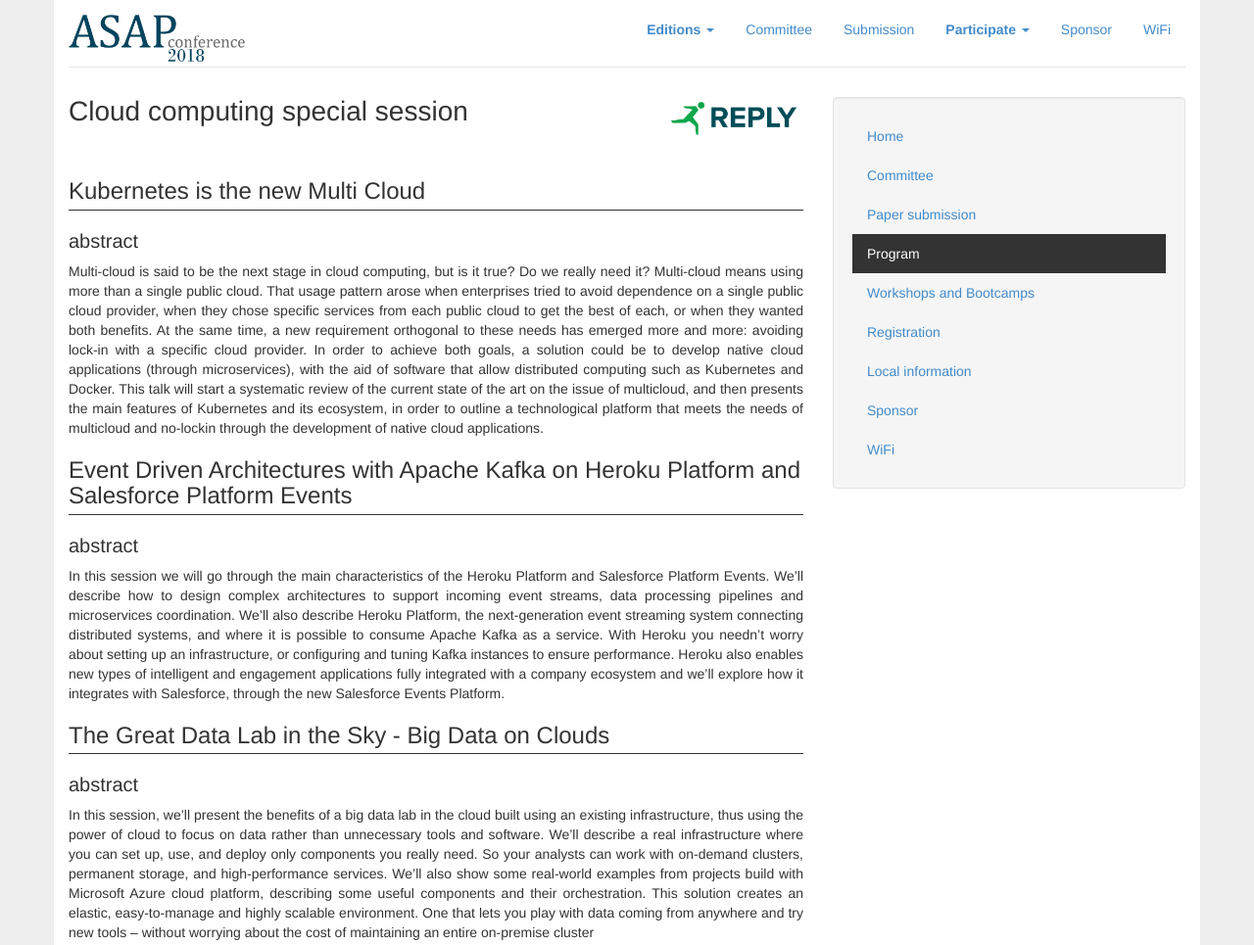
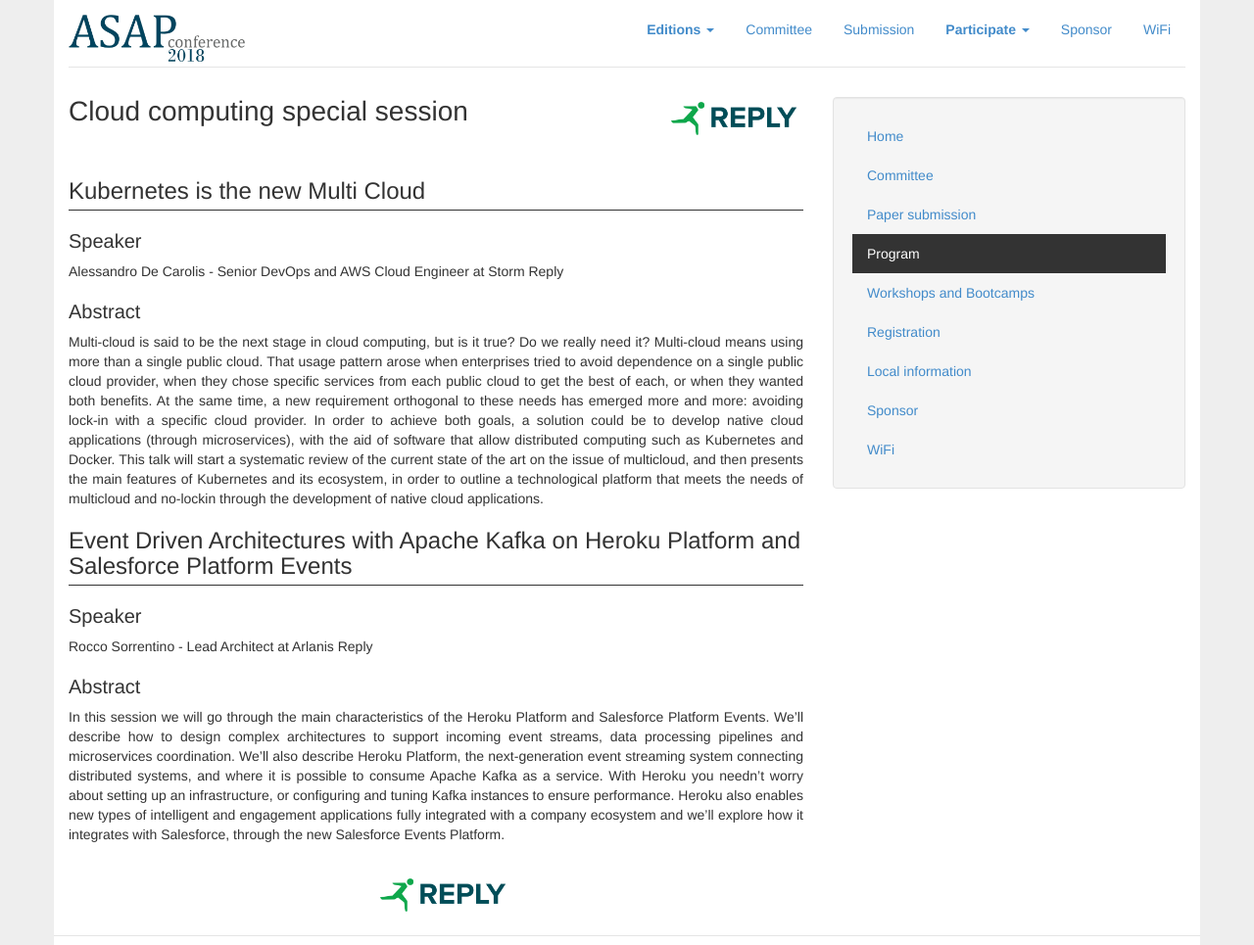
Before and after one commit to necst/asap18.necst.it, a plain HTML site: page cloud-computing.html in a window 1280 px wide. Shown: the top 965 px of the page at 98% size. Drawn offline with Linux system fonts and the light colour scheme; a script that the page names is missing.

Commit message:
updated links and reply program

```diff
--- a/cloud-computing.html
+++ b/cloud-computing.html
@@ -121,7 +121,15 @@
             </h2>
 
             <h3>
-                abstract
+                Speaker
+            </h3>
+
+            <p>
+                Alessandro De Carolis - Senior DevOps and AWS Cloud Engineer at Storm Reply
+            </p>
+
+            <h3>
+                Abstract
             </h3>
 
             <p>
@@ -133,23 +141,19 @@
             </h2>
 
             <h3>
-                abstract
+                Speaker
+            </h3>
+
+            <p>
+                Rocco Sorrentino - Lead Architect at Arlanis Reply
+            </p>
+
+            <h3>
+                Abstract
             </h3>
 
             <p>
                 In this session we will go through the main characteristics of the Heroku Platform and Salesforce Platform Events. We’ll describe how to design complex architectures to support incoming event streams, data processing pipelines and microservices coordination. We’ll also describe Heroku Platform, the next-generation event streaming system connecting distributed systems, and where it is possible to consume Apache Kafka as a service. With Heroku you needn’t worry about setting up an infrastructure, or configuring and tuning Kafka instances to ensure performance. Heroku also enables new types of intelligent and engagement applications fully integrated with a company ecosystem and we’ll explore how it integrates with Salesforce, through the new Salesforce Events Platform.
-            </p>
-
-            <h2>
-                The Great Data Lab in the Sky - Big Data on Clouds
-            </h2>
-
-            <h3>
-                abstract
-            </h3>
-
-            <p>
-                In this session, we’ll present the benefits of a big data lab in the cloud built using an existing infrastructure, thus using the power of cloud to focus on data rather than unnecessary tools and software. We’ll describe a real infrastructure where you can set up, use, and deploy only components you really need. So your analysts can work with on-demand clusters, permanent storage, and high-performance services. We’ll also show some real-world examples from projects build with Microsoft Azure cloud platform, describing some useful components and their orchestration. This solution creates an elastic, easy-to-manage and highly scalable environment. One that lets you play with data coming from anywhere and try new tools – without worrying about the cost of maintaining an entire on-premise cluster
             </p>
 
             <div class="col-sm-12 hidden-sm" style="text-align: center">
@@ -194,7 +198,7 @@
         </div>
 
         <div>
-            <a target="_blank" href="https://www.unicreditgroup.eu/en.html">
+            <a target="_blank" href="https://www.unicredit.it/">
                 <img style="width:210px; text-align:center;" class="sponsor-logo" src="/images/sponsor_logos/unicredit.png" alt="UniCredit"/>
             </a>
         </div>
```
Also changed, not shown: call_for_paper.html (+1 -1 lines), committee.html (+1 -1 lines), html/footer.html (+1 -1 lines), index.html (+1 -1 lines), keynote-deep-reinforcement-learning-finance.html (+1 -1 lines), keynote-google-pixel.html (+1 -1 lines), keynote-machine-learning.html (+1 -1 lines), keynote-make-sparse-fast.html (+1 -1 lines), keynote-open-source-hpc.html (+1 -1 lines), local_information.html (+1 -1 lines), pages/cloud-computing.html (+18 -14 lines), pages/sponsor.html (+1 -1 lines), paper_submission.html (+1 -1 lines), program.html (+1 -1 lines), 4 more files.
